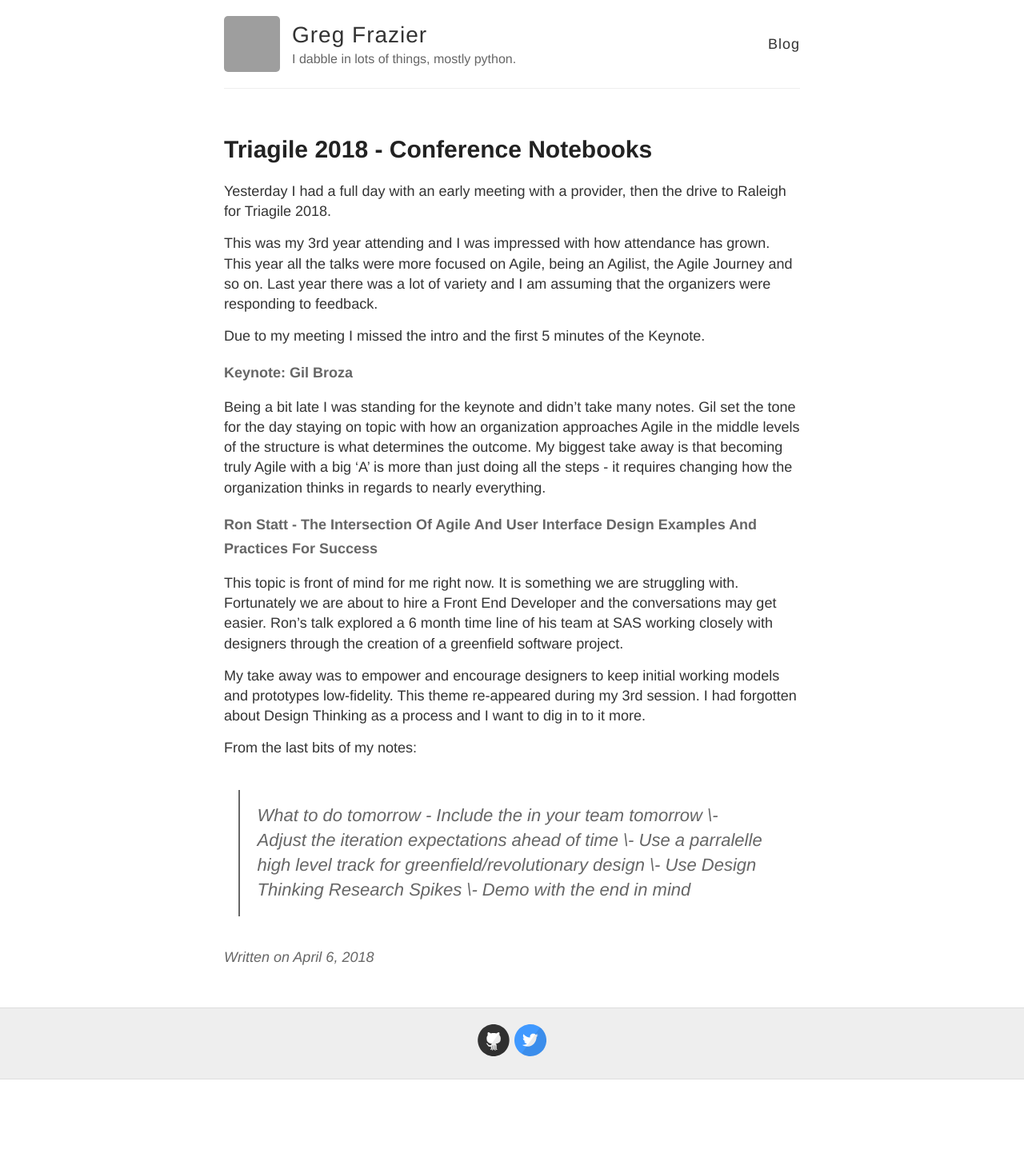
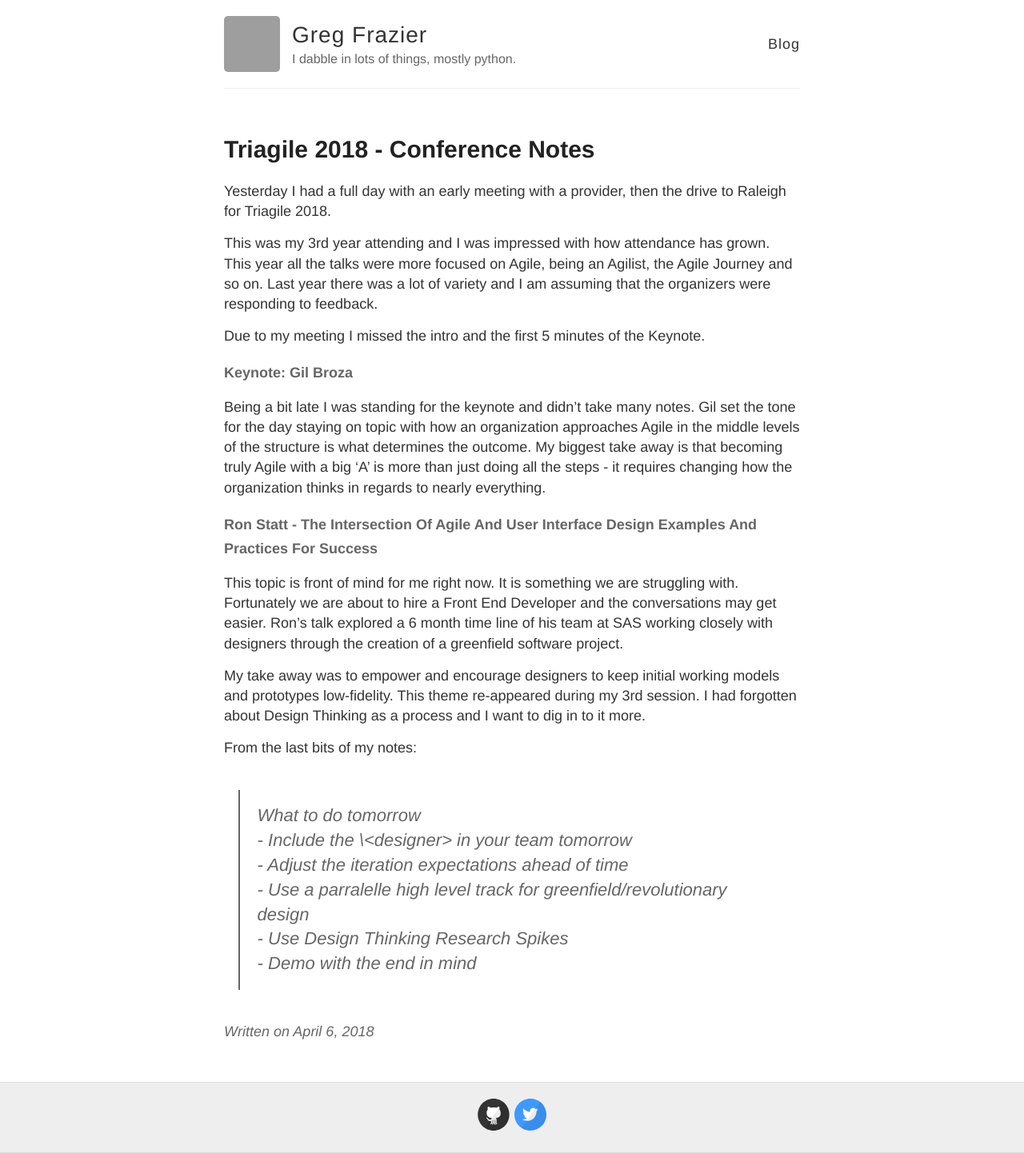
Before and after one commit to gnfrazier/gnfrazier.github.io, a Jekyll site: the page built from _posts/2018-4-06-triagile-review.md, in a window 1280 px wide. Shown: the whole page at 80% size. Built offline with Jekyll 4.4.1, drawn with Linux system fonts in a browser that asks for light colours; before the commit the page ends 1350 px from its top, so only the background shows below that; grey boxes are pictures that could not be loaded.

Commit message:
Correct blockquote formatting.

```diff
--- a/_posts/2018-4-06-triagile-review.md
+++ b/_posts/2018-4-06-triagile-review.md
@@ -1,6 +1,6 @@
 ---
 layout: post
-title: Triagile 2018 - Conference Notebooks
+title: Triagile 2018 - Conference Notes
 tags: conference agile project-management learning
 ---
 
@@ -23,8 +23,8 @@ My take away was to empower and encourage designers to keep initial working mode
 From the last bits of my notes:
 
 > What to do tomorrow
->     \- Include the <designer> in your team tomorrow
->     \- Adjust the iteration expectations ahead of time
->     \- Use a parralelle high level track for greenfield/revolutionary design
->     \- Use Design Thinking Research Spikes
->     \- Demo with the end in mind
+>     - Include the \\&lt;designer> in your team tomorrow
+>     - Adjust the iteration expectations ahead of time
+>     - Use a parralelle high level track for greenfield/revolutionary design
+>     - Use Design Thinking Research Spikes
+>     - Demo with the end in mind
```
